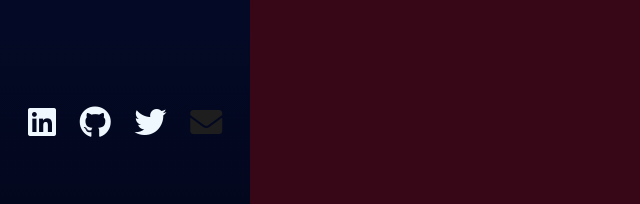
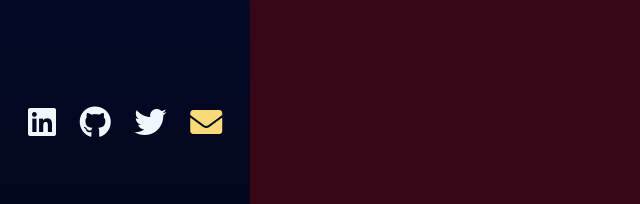
Before and after one commit to angelospanag/my-site, a Django app: page / in a window 1280 px wide, with the pointer over the restyled element. Shown: the part 596-800 px from the top of the page, without its empty margins (0-640 px from the left). Run offline with Django 3.2, Linux system fonts and the light colour scheme; data that the repository does not hold is empty; parts of the project's set-up code (start-up, migrations or seed data) failed here and were passed over; some libraries are stand-ins or nearby versions.

Commit message:
Fix email hover colour

```diff
--- a/blog/static/blog/css/sidebar.css
+++ b/blog/static/blog/css/sidebar.css
@@ -105,7 +105,7 @@
 }
 
 #social-mail:hover {
-    color: #1e1e1f;
+    color: #f8da79;
 }
 
 #menu-toggle-area {
```
